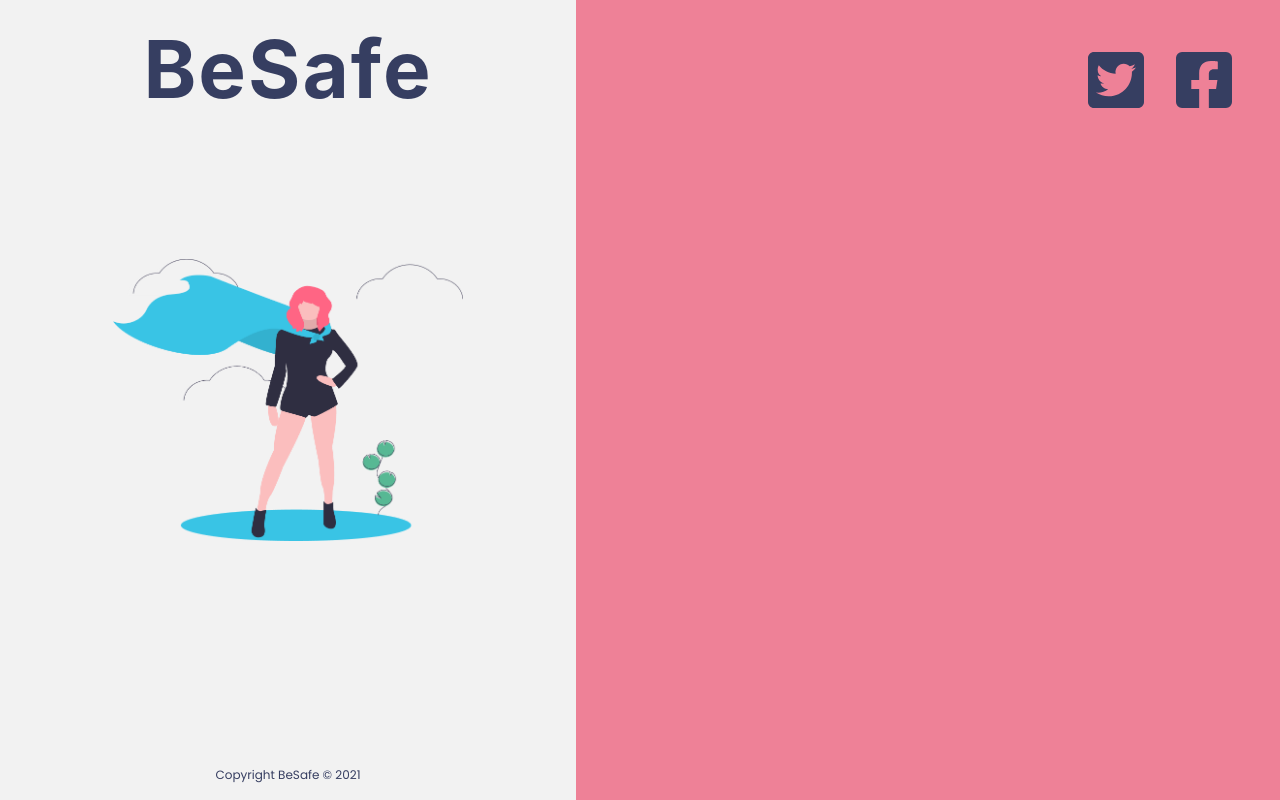
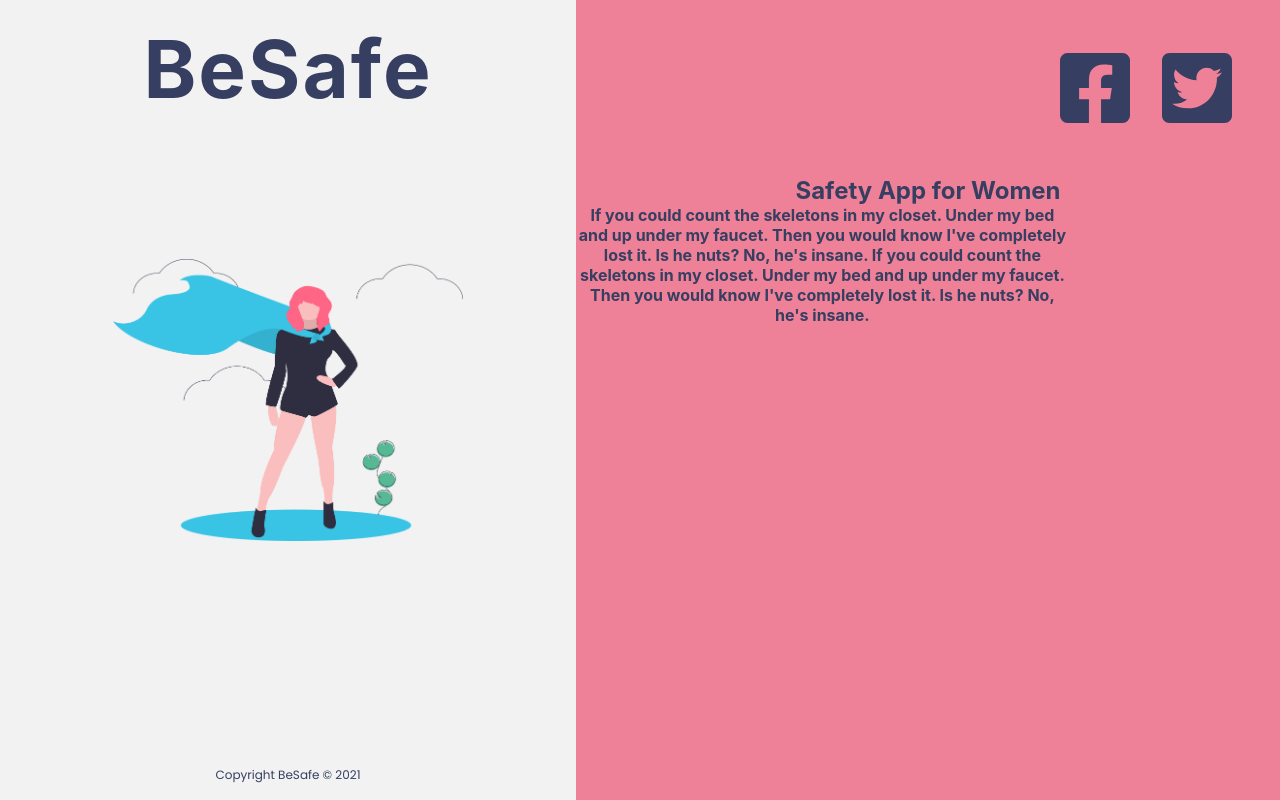
Before and after one commit to grb-ds/beSafe, a Next.js app: page / in a window 1280 px wide. Built offline with nearby package versions, Linux system fonts and the light colour scheme.

Commit message:
create IconButton component and create array de Icons

```diff
--- /dev/null
+++ b/src/components/common/IconButton.js
@@ -0,0 +1,26 @@
+import React from 'react';
+import {FontAwesomeIcon} from "@fortawesome/react-fontawesome";
+import {faFacebookSquare, faTwitterSquare} from "@fortawesome/free-brands-svg-icons";
+import styles from "../common/IconButton.module.css";
+
+const iconComponents = {
+    facebook: faFacebookSquare,
+    twitter: faTwitterSquare
+};
+
+const IconButton = ({iconClass}) => {
+    return (
+        <button className={styles.iconButton} >
+            {/* without component */}
+            {/* <FontAwesomeIcon className={styles.icon} icon={faTwitterSquare} size="4x" />*/}
+            <FontAwesomeIcon icon={iconComponents[iconClass]} size="6x" />
+        </button>
+    );
+};
+
+
+
+
+
+
+export default IconButton;
--- /dev/null
+++ b/src/components/common/IconButton.module.css
@@ -0,0 +1,7 @@
+
+.iconButton {
+    color: var(--text-color-primary);
+    margin: 1rem;
+    border: none;
+    background-color: transparent;
+}
--- a/src/components/layout/Layout.js
+++ b/src/components/layout/Layout.js
@@ -1,10 +1,26 @@
 import ReactDOM from 'react-dom'
-import Head  from 'next/head';
+import Head  from 'next/head'; //TODO
 import styles from "./Layout.module.css";
-//import { KeyboardArrowDownRounded } from "@material-ui/icons";
-import { FontAwesomeIcon } from '@fortawesome/react-fontawesome'
-import { faTwitterSquare, faFacebookSquare } from "@fortawesome/free-brands-svg-icons"
 import React from "react";
+import IconButton from '../common/IconButton';
+
+const buttons = ['facebook', 'twitter'];
+
+const showButtons =() => {
+    return (
+        <div>
+            {
+                buttons.map((button) => {
+                    return (
+                        <IconButton
+                            /* onClick={doStuff(button)}*/
+                            iconClass={button}/>
+                    );
+                })
+            }
+        </div>
+    );
+};
 
 const Layout = ({children}) => {
     return (
@@ -19,11 +35,23 @@ const Layout = ({children}) => {
 
            </div>
            <div className={styles.right}>
-               <header className={styles.iconHeader}>
-                   <FontAwesomeIcon className={styles.icon} icon={faTwitterSquare} size="4x" />
-                   <FontAwesomeIcon className={styles.icon} icon={faFacebookSquare} size="4x" />
-
+               <header className={styles.rightHeader}>
+                   <div>
+                       {showButtons()}
+                   </div>
                </header>
+               <section className={styles.content}>
+                   <div>
+                       <h2 className={styles.subtitle}>Safety App for Women</h2>
+                   </div>
+                   <div>
+                       <h4 className={styles.paragraph}>If you could count the skeletons in my closet.
+                           Under my bed and up under my faucet. Then you would know I've completely lost it.
+                           Is he nuts? No, he's insane. If you could count the skeletons in my closet.
+                           Under my bed and up under my faucet. Then you would know I've completely lost it.
+                           Is he nuts? No, he's insane.</h4>
+                   </div>
+               </section>
            </div>
 
        </div>
--- a/src/components/layout/Layout.module.css
+++ b/src/components/layout/Layout.module.css
@@ -48,15 +48,27 @@
     text-align: center;
     padding: 1rem;
 }
-.iconHeader {
+.rightHeader {
     display: flex;
     justify-content: flex-end;
     margin: 1rem;
     padding: 1rem;
+}
+
+
+.content {
+    display: flex;
+    flex-direction: column;
+    text-align: center;
+}
+
+.subtitle {
+    color: var(--text-color-primary);
+}
+
+.paragraph {
+    color: var(--text-color-primary);
+    width: 70%;
+
 
 }
-
-.icon {
-    color: var(--text-color-primary);
-    margin: 1rem;
-  }
```
